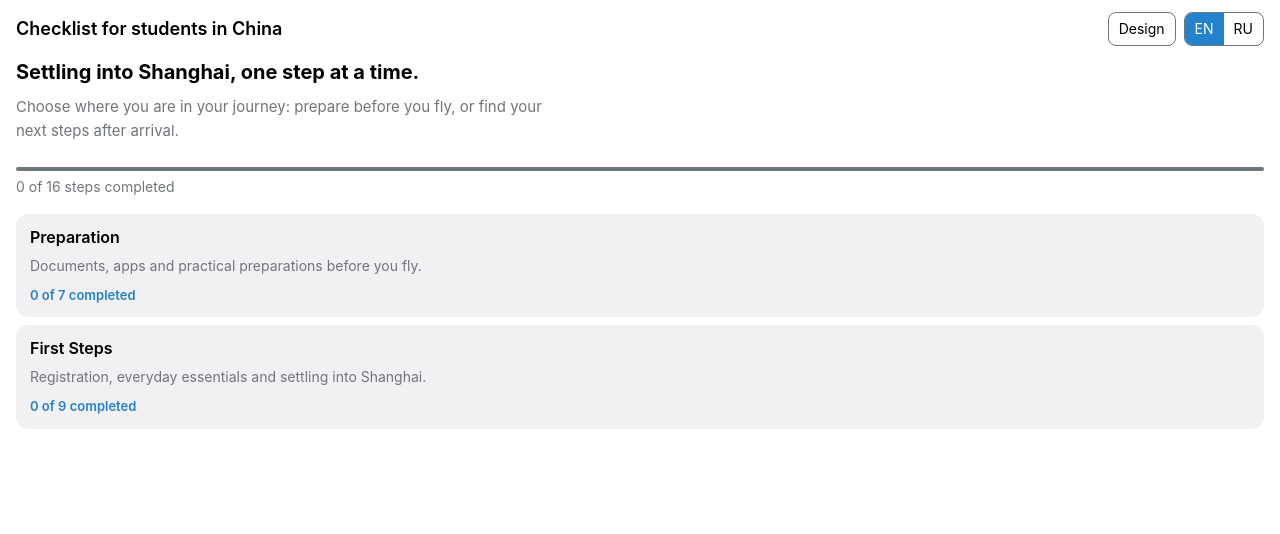
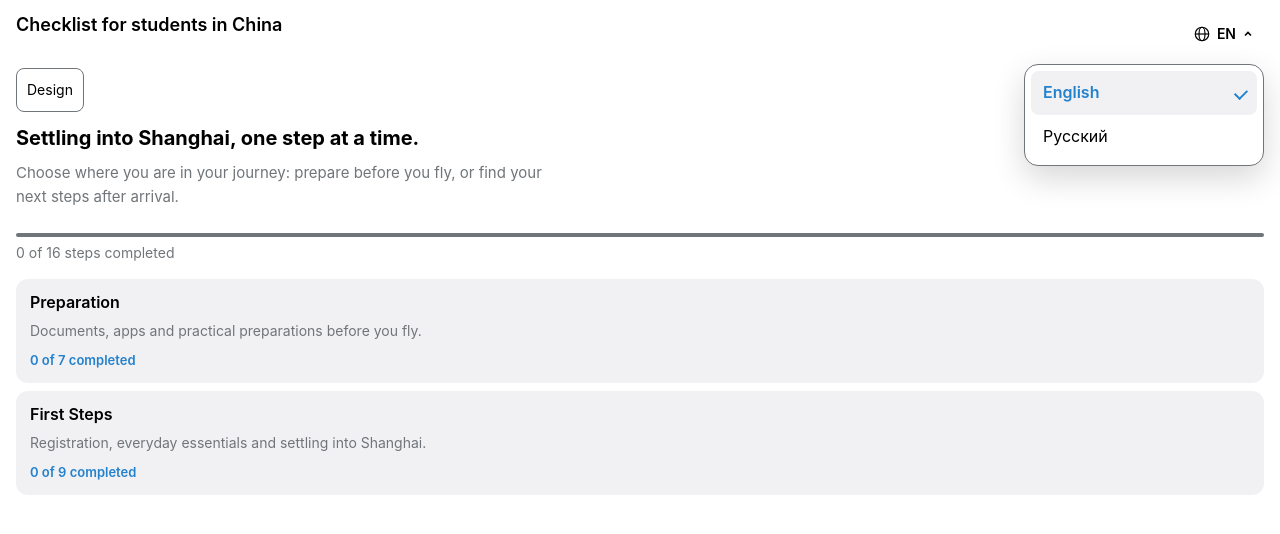
Before and after one commit to 0xPsix/TGAPPcheck, a website with bundled scripts: page index.html in a window 1280 px wide. Both pictures are taken after a click on the button "EN". Built offline with nearby package versions, Linux system fonts and the light colour scheme.

Commit message:
Replace language switch with borderless header popup picker

```diff
--- a/css/app.css
+++ b/css/app.css
@@ -22,40 +22,121 @@ a {
 }
 
 .topbar {
-  display: flex;
-  justify-content: space-between;
-  align-items: center;
+  display: grid;
+  grid-template-columns: minmax(0, 1fr) auto;
+  align-items: start;
   gap: 12px;
   margin-bottom: 12px;
 }
 
 .topbar h1 {
   margin: 0;
+  min-width: 0;
+  overflow-wrap: anywhere;
   font-size: 18px;
   font-weight: 600;
 }
 
-.lang-switch {
-  display: inline-flex;
-  flex: none;
-  border: 1px solid var(--hint);
-  border-radius: 8px;
-  overflow: hidden;
+.language-picker {
+  position: relative;
+  grid-column: 2;
+  grid-row: 1;
+  justify-self: end;
 }
 
-.lang-switch button {
+#language-toggle {
+  display: flex;
+  align-items: center;
+  justify-content: center;
+  gap: 6px;
+  min-height: 44px;
+  padding: 8px 10px;
   border: 0;
+  background: transparent;
+  color: var(--text);
+  font: inherit;
+  font-size: 14px;
+  font-weight: 600;
+  cursor: pointer;
+}
+
+.language-chevron {
+  flex: none;
+}
+
+#language-toggle[aria-expanded="true"] .language-chevron {
+  transform: rotate(180deg);
+}
+
+#language-menu {
+  position: absolute;
+  top: calc(100% + 8px);
+  right: 0;
+  z-index: 20;
+  box-sizing: border-box;
+  width: min(240px, calc(100vw - 40px));
+  max-height: min(320px, 60vh);
+  overflow-y: auto;
+  margin: 0;
+  padding: 6px;
+  list-style: none;
+  border: 1px solid var(--hint);
+  border-radius: 14px;
+  background: var(--bg);
+  color: var(--text);
+  box-shadow: 0 12px 32px rgb(0 0 0 / 16%);
+}
+
+#language-menu button {
+  display: flex;
+  align-items: center;
+  justify-content: space-between;
+  gap: 12px;
+  width: 100%;
+  min-height: 44px;
+  border: 0;
+  border-radius: 8px;
+  padding: 10px 12px;
   background: transparent;
   color: inherit;
   font: inherit;
-  font-size: 14px;
-  padding: 6px 10px;
+  text-align: left;
   cursor: pointer;
 }
 
-.lang-switch button[aria-pressed="true"] {
-  background: var(--button);
-  color: var(--button-text);
+#language-menu button::after {
+  content: "";
+  width: 6px;
+  height: 10px;
+  border: solid currentColor;
+  border-width: 0 2px 2px 0;
+  transform: rotate(45deg);
+  visibility: hidden;
+}
+
+#language-menu button[aria-checked="true"] {
+  background: var(--surface);
+  color: var(--link);
+  font-weight: 600;
+}
+
+#language-menu button[aria-checked="true"]::after {
+  visibility: visible;
+}
+
+#language-menu button:hover {
+  background: var(--surface);
+}
+
+#language-menu button:focus-visible {
+  outline: 2px solid var(--button);
+  outline-offset: -2px;
+}
+
+#language-toggle:focus-visible {
+  outline: none;
+  text-decoration: underline;
+  text-underline-offset: 5px;
 }
 
 h2 {
@@ -209,18 +290,12 @@ details[open] .step-body {
 }
 
 /* Temporary design-preview control. */
-.topbar {
-  flex-wrap: wrap;
-}
-
-.header-controls {
-  display: flex;
-  align-items: center;
-  gap: 8px;
-  flex: none;
-}
 
 #design-toggle {
+  grid-column: 1;
+  grid-row: 2;
+  justify-self: start;
+  min-height: 44px;
   border: 1px solid var(--hint);
   border-radius: 8px;
   padding: 6px 10px;
@@ -268,7 +343,6 @@ details[open] .step-body {
 }
 
 [data-design="red"] .topbar h1 {
-  flex-basis: 100%;
   max-width: 24ch;
   font-size: clamp(26px, 5vw, 34px);
   line-height: 1.15;
@@ -276,15 +350,18 @@ details[open] .step-body {
   font-weight: 750;
 }
 
-[data-design="red"] .lang-switch,
 [data-design="red"] #design-toggle {
   border-color: var(--preview-border);
   border-radius: 12px;
   background: var(--surface);
 }
 
-[data-design="red"] .header-controls button {
-  min-height: 44px;
+[data-design="red"] #language-menu {
+  border-color: var(--preview-border);
+  background: var(--surface);
+}
+
+[data-design="red"] #design-toggle {
   padding: 8px 14px;
   font-weight: 600;
 }
--- a/index.html
+++ b/index.html
@@ -11,13 +11,21 @@
 <body>
   <header class="topbar">
     <h1 id="app-title">Checklist for students in China</h1>
-    <div class="header-controls">
-      <button type="button" id="design-toggle" aria-pressed="false">Design</button>
-      <div class="lang-switch" role="group" aria-label="Language">
-        <button type="button" data-lang="en" aria-pressed="false">EN</button>
-        <button type="button" data-lang="ru" aria-pressed="false">RU</button>
-      </div>
+    <div class="language-picker">
+      <button type="button" id="language-toggle" aria-label="Language" aria-haspopup="menu" aria-expanded="false" aria-controls="language-menu">
+        <svg viewBox="0 0 24 24" width="18" height="18" fill="none" stroke="currentColor" stroke-width="1.6" aria-hidden="true">
+          <circle cx="12" cy="12" r="9"></circle>
+          <ellipse cx="12" cy="12" rx="4" ry="9"></ellipse>
+          <path d="M3 12h18"></path>
+        </svg>
+        <span id="language-code">EN</span>
+        <svg class="language-chevron" viewBox="0 0 12 12" width="12" height="12" fill="none" stroke="currentColor" stroke-width="1.6" aria-hidden="true">
+          <path d="m3 4.5 3 3 3-3"></path>
+        </svg>
+      </button>
+      <ul id="language-menu" role="menu" aria-label="Language" hidden></ul>
     </div>
+    <button type="button" id="design-toggle" aria-pressed="false">Design</button>
   </header>
   <main id="screen"></main>
 </body>
--- a/js/app.js
+++ b/js/app.js
@@ -1,5 +1,5 @@
 import { UI, detectLang, saveLang } from './i18n.js';
-import { validateCategories, validateSteps, describeJsonError } from './validate.js';
+import { LANGS, validateCategories, validateSteps, describeJsonError } from './validate.js';
 import { createProgressStore } from './progress.js';
 
 const tg = window.Telegram?.WebApp;
@@ -13,6 +13,10 @@ const progress = createProgressStore();
 let lang = detectLang();
 let renderToken = 0;
 let lastStepScroll = null; // route key of the last step the app scrolled to
+const languagePicker = document.querySelector('.language-picker');
+const languageToggle = document.getElementById('language-toggle');
+const languageMenu = document.getElementById('language-menu');
+const LANGUAGE_NAMES = { en: 'English', ru: 'Русский' };
 
 class ContentError extends Error {
   constructor(messages) {
@@ -387,18 +391,83 @@ async function render() {
   }
 }
 
+function setLanguageMenuOpen(open, returnFocus = false) {
+  languageMenu.hidden = !open;
+  languageToggle.setAttribute('aria-expanded', String(open));
+  if (open) languageMenu.querySelector(`[data-lang="${lang}"]`).focus();
+  else if (returnFocus) languageToggle.focus();
+}
+
 function applyLang() {
   document.documentElement.lang = lang;
   document.title = UI[lang].appTitle;
   document.getElementById('app-title').textContent = UI[lang].appTitle;
   document.getElementById('design-toggle').textContent = UI[lang].design;
-  for (const button of document.querySelectorAll('[data-lang]')) {
-    button.setAttribute('aria-pressed', String(button.dataset.lang === lang));
+  document.getElementById('language-code').textContent = lang.toUpperCase();
+  languageToggle.setAttribute('aria-label', `${UI[lang].language}: ${LANGUAGE_NAMES[lang]}`);
+  languageMenu.setAttribute('aria-label', UI[lang].language);
+  for (const button of languageMenu.querySelectorAll('[data-lang]')) {
+    button.setAttribute('aria-checked', String(button.dataset.lang === lang));
   }
 }
 
 // ---------- startup ----------
 
+for (const code of LANGS) {
+  const option = el('button', {
+    type: 'button',
+    role: 'menuitemradio',
+    'aria-checked': 'false',
+    'data-lang': code,
+    lang: code,
+    tabindex: '-1',
+    text: LANGUAGE_NAMES[code],
+  });
+  option.addEventListener('click', () => {
+    if (code !== lang) {
+      lang = code;
+      saveLang(lang);
+      applyLang();
+      render();
+    }
+    setLanguageMenuOpen(false, true);
+  });
+  languageMenu.append(el('li', { role: 'none' }, option));
+}
+languageToggle.addEventListener('click', () => setLanguageMenuOpen(languageMenu.hidden));
+languageToggle.addEventListener('keydown', (event) => {
+  if (event.key === 'ArrowDown' || event.key === 'ArrowUp') {
+    event.preventDefault();
+    setLanguageMenuOpen(true);
+  }
+});
+languagePicker.addEventListener('keydown', (event) => {
+  if (event.key === 'Escape' && !languageMenu.hidden) {
+    event.preventDefault();
+    setLanguageMenuOpen(false, true);
+  } else if (event.key === 'Tab') {
+    setLanguageMenuOpen(false, !languageMenu.hidden);
+  }
+});
+languageMenu.addEventListener('keydown', (event) => {
+  const options = [...languageMenu.querySelectorAll('[data-lang]')];
+  const index = options.indexOf(document.activeElement);
+  let next;
+  if (event.key === 'ArrowDown') next = (index + 1) % options.length;
+  else if (event.key === 'ArrowUp') next = (index - 1 + options.length) % options.length;
+  else if (event.key === 'Home') next = 0;
+  else if (event.key === 'End') next = options.length - 1;
+  if (next !== undefined) {
+    event.preventDefault();
+    options[next].focus();
+  }
+});
+document.addEventListener('click', (event) => {
+  if (!languagePicker.contains(event.target)) setLanguageMenuOpen(false);
+});
+languagePicker.addEventListener('focusout', (event) => {
+  if (!languagePicker.contains(event.relatedTarget)) setLanguageMenuOpen(false);
+});
 applyLang();
 // Temporary preview: CSS-only switch preserves navigation and expanded steps.
 document.getElementById('design-toggle').addEventListener('click', (event) => {
@@ -407,15 +476,6 @@ document.getElementById('design-toggle').addEventListener('click', (event) => {
   else delete document.documentElement.dataset.design;
   event.currentTarget.setAttribute('aria-pressed', String(enabled));
 });
-for (const button of document.querySelectorAll('[data-lang]')) {
-  button.addEventListener('click', () => {
-    if (button.dataset.lang === lang) return;
-    lang = button.dataset.lang;
-    saveLang(lang);
-    applyLang();
-    render();
-  });
-}
 if (tgApi) {
   tg.BackButton.onClick(() => {
     location.hash = '#/';
--- a/js/i18n.js
+++ b/js/i18n.js
@@ -12,6 +12,7 @@ export const UI = {
     home: 'Home',
     links: 'Links',
     design: 'Design',
+    language: 'Language',
     introTitle: 'Settling into Shanghai, one step at a time.',
     introText: 'Choose where you are in your journey: prepare before you fly, or find your next steps after arrival.',
     whatToBring: 'What to bring:',
@@ -34,6 +35,7 @@ export const UI = {
     home: 'На главную',
     links: 'Ссылки',
     design: 'Дизайн',
+    language: 'Язык',
     introTitle: 'Обустройство в Шанхае — шаг за шагом.',
     introText: 'Выберите свой этап: подготовка перед вылетом или первые шаги после приезда.',
     whatToBring: 'Что взять с собой:',
```
Also changed, not shown: README.md.
